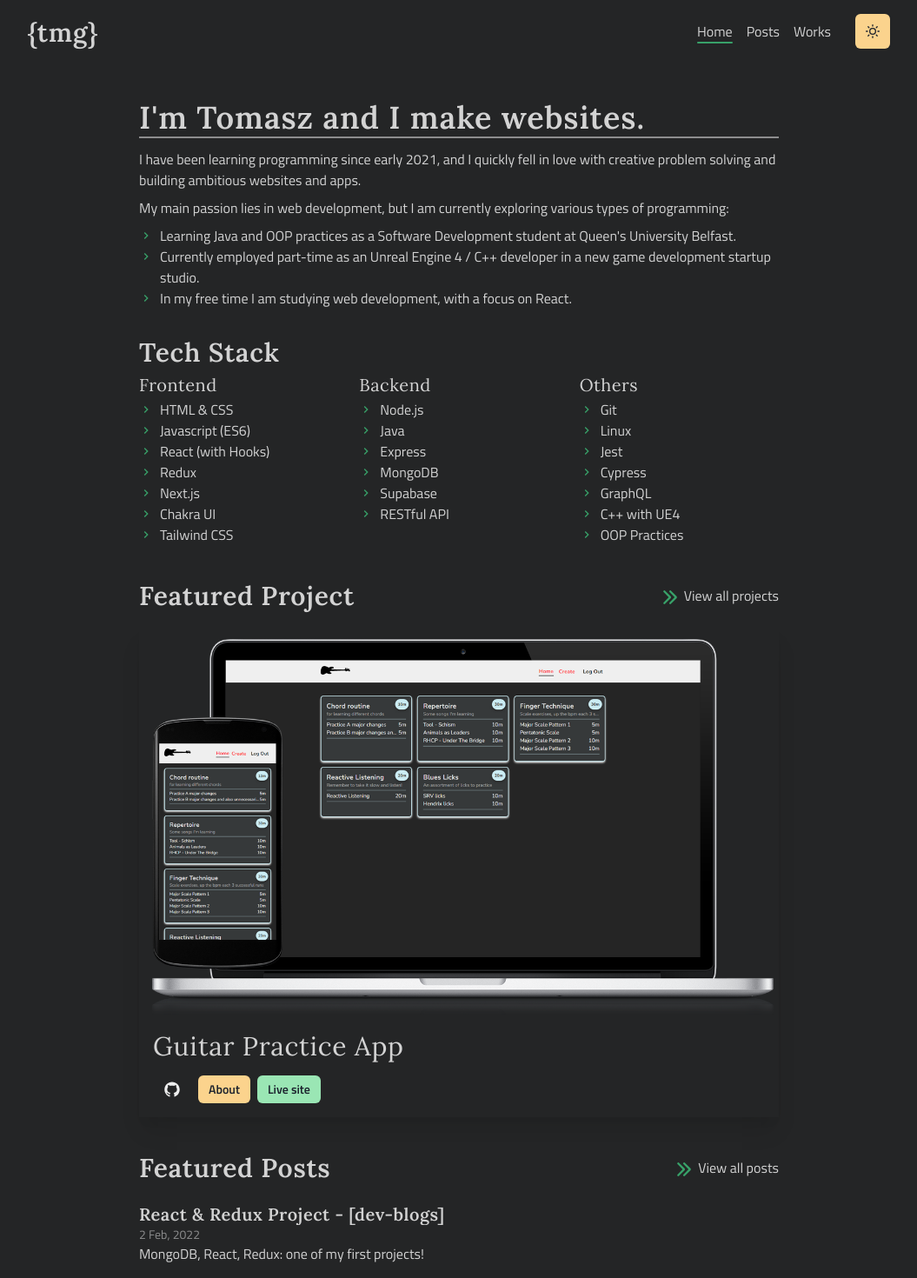
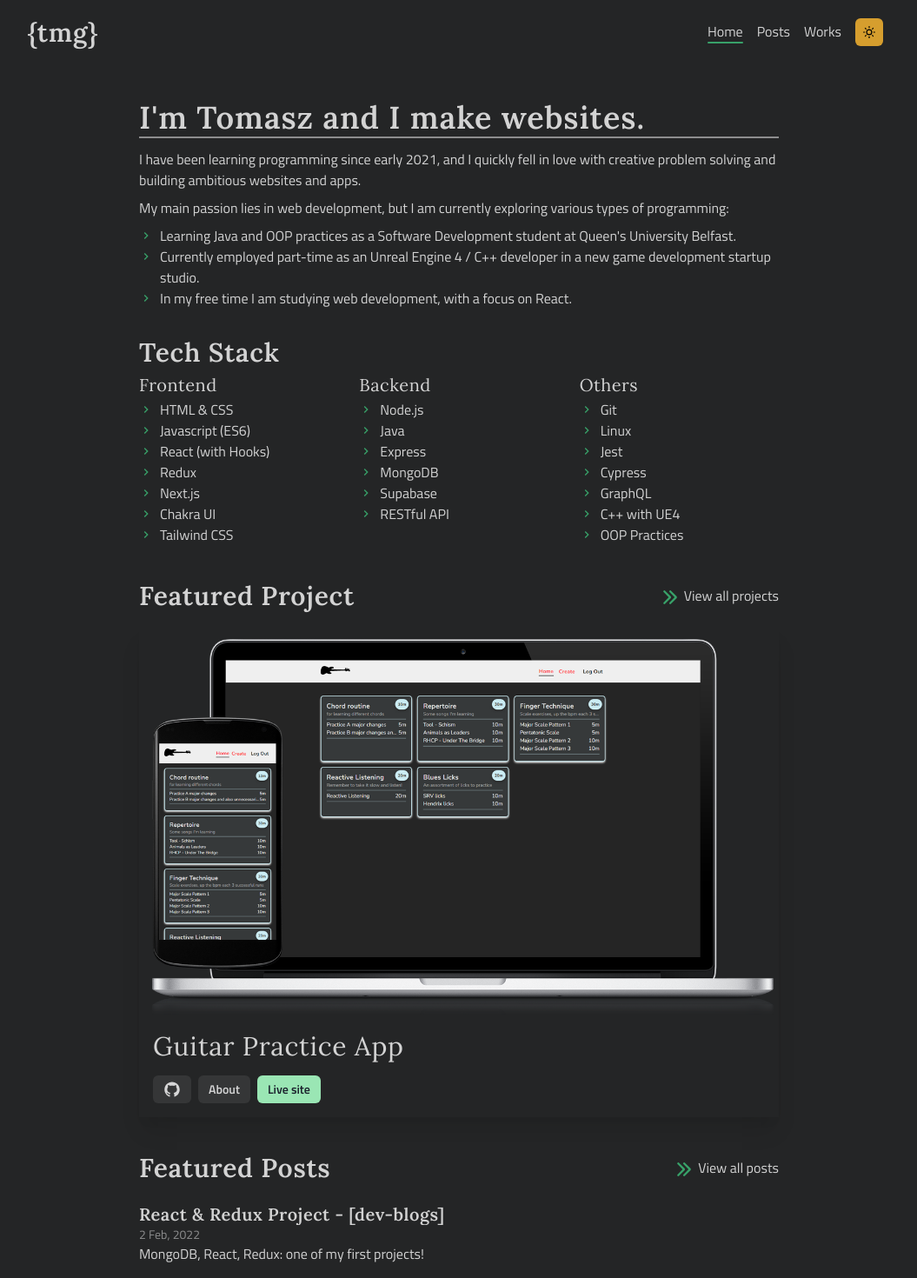
Before and after one commit to tmgasek/homepage, a Next.js app: page / in a window 1280 px wide. Shown: the top 1470 px of the page at 87% size, without its empty margins (112-1167 px from the left). Built offline with nearby package versions, Linux system fonts and the light colour scheme.

Commit message:
changed button styles

```diff
--- a/components/Navbar.js
+++ b/components/Navbar.js
@@ -77,7 +77,7 @@ const Navbar = () => {
               </NextLink>
             </Box>
 
-            <Flex>
+            <Flex align={'center'}>
               <Box display={{ base: 'none', sm: 'flex' }}>
                 {links.map(({ name, href }) => (
                   <LinkItem
@@ -92,10 +92,17 @@ const Navbar = () => {
               </Box>
 
               <Button
+                variant={'unstyled'}
+                mx={2}
+                pb={1}
+                size={'sm'}
                 onClick={toggleColorMode}
-                ml={5}
-                w={'1'}
-                colorScheme={'orange'}
+                display={{ base: 'none', sm: 'inline-block' }}
+                _hover={{
+                  background: colorMode === 'light' ? 'yellow.500' : 'gray.600',
+                }}
+                color={colorMode === 'light' ? 'white' : 'black'}
+                bg={colorMode === 'light' ? 'gray.600' : 'yellow.500'}
               >
                 {colorMode === 'light' ? <MoonIcon /> : <SunIcon />}
               </Button>
--- a/components/WorkItem.js
+++ b/components/WorkItem.js
@@ -28,14 +28,14 @@ const WorkItem = ({
         <Flex gap={[1, 2]} py={2} align={'center'}>
           <NextLink href={githubLink} passHref>
             <Link isExternal>
-              <Button size={'sm'} variant={'ghost'}>
+              <Button size={'sm'}>
                 <Icon as={AiFillGithub} w={5} h={5} />
               </Button>
             </Link>
           </NextLink>
           <NextLink href={blogLink} passHref>
             <Link>
-              <Button size={'sm'} colorScheme={'orange'}>
+              <Button size={'sm'} colorScheme={'gray'}>
                 About
               </Button>
             </Link>
```
